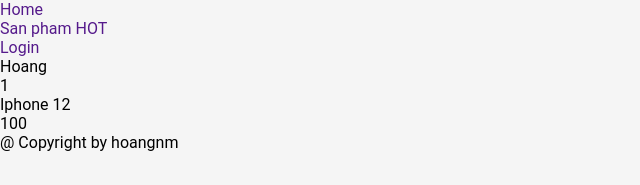
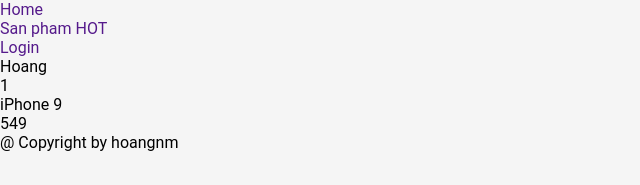
Before and after one commit to hoangnmfpt/web502-2024, a React (Vite) app: page / in a window 1280 px wide. Shown: the top 185 px of the page, without its empty margins (0-640 px from the left). Built offline with nearby package versions, Linux system fonts and the light colour scheme.

Commit message:
add interfaces

```diff
--- a/src/App.tsx
+++ b/src/App.tsx
@@ -7,9 +7,24 @@ const App: React.FC = () => {
 	// Get API lay thong tin product
 	const product: TProduct = {
 		id: 1,
-		name: 'Iphone 12',
-		price: 100,
+		title: 'iPhone 9',
+		description: 'An apple mobile which is nothing like apple',
+		price: 549,
+		discountPercentage: 12.96,
+		rating: 4.69,
+		stock: 94,
+		brand: 'Apple',
+		category: 'smartphones',
+		thumbnail: 'https://cdn.dummyjson.com/product-images/1/thumbnail.jpg',
+		images: [
+			'https://cdn.dummyjson.com/product-images/1/1.jpg',
+			'https://cdn.dummyjson.com/product-images/1/2.jpg',
+			'https://cdn.dummyjson.com/product-images/1/3.jpg',
+			'https://cdn.dummyjson.com/product-images/1/4.jpg',
+			'https://cdn.dummyjson.com/product-images/1/thumbnail.jpg',
+		],
 	};
+
 	type TProps = { product: TProduct; name: string };
 
 	const Shop = (props: TProps) => {
@@ -17,7 +32,7 @@ const App: React.FC = () => {
 			<div>
 				<p>{props.name}</p>
 				<p>{props.product.id}</p>
-				<p>{props.product.name}</p>
+				<p>{props.product.title}</p>
 				<p>{props.product.price}</p>
 			</div>
 		);
--- a/src/pages/Shop.tsx
+++ b/src/pages/Shop.tsx
@@ -11,7 +11,7 @@ const Shop = (props: Props) => {
 	return (
 		<div>
 			<p>{props.product.id}</p>
-			<p>{props.product.name}</p>
+			<p>{props.product.title}</p>
 			<p>{props.product.price}</p>
 		</div>
 	);
```
Also changed, not shown: src/interfaces/Product.ts (+10 -2 lines), src/interfaces/Cart.ts (added), src/interfaces/User.ts (added).
